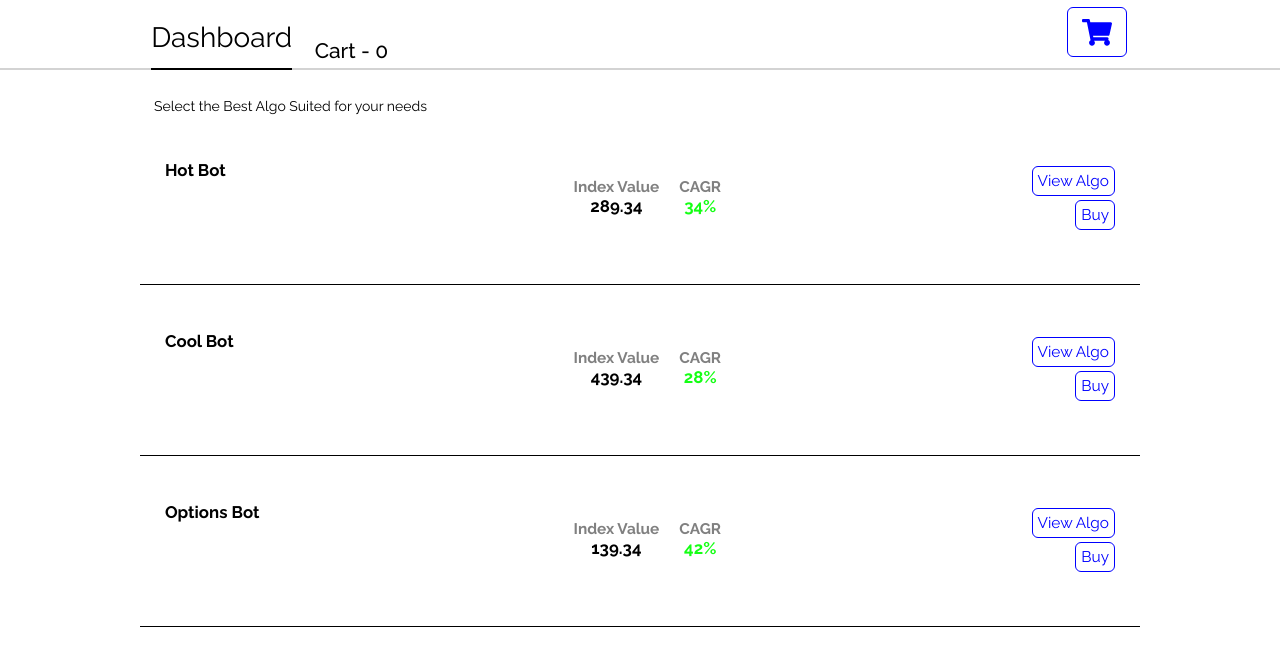
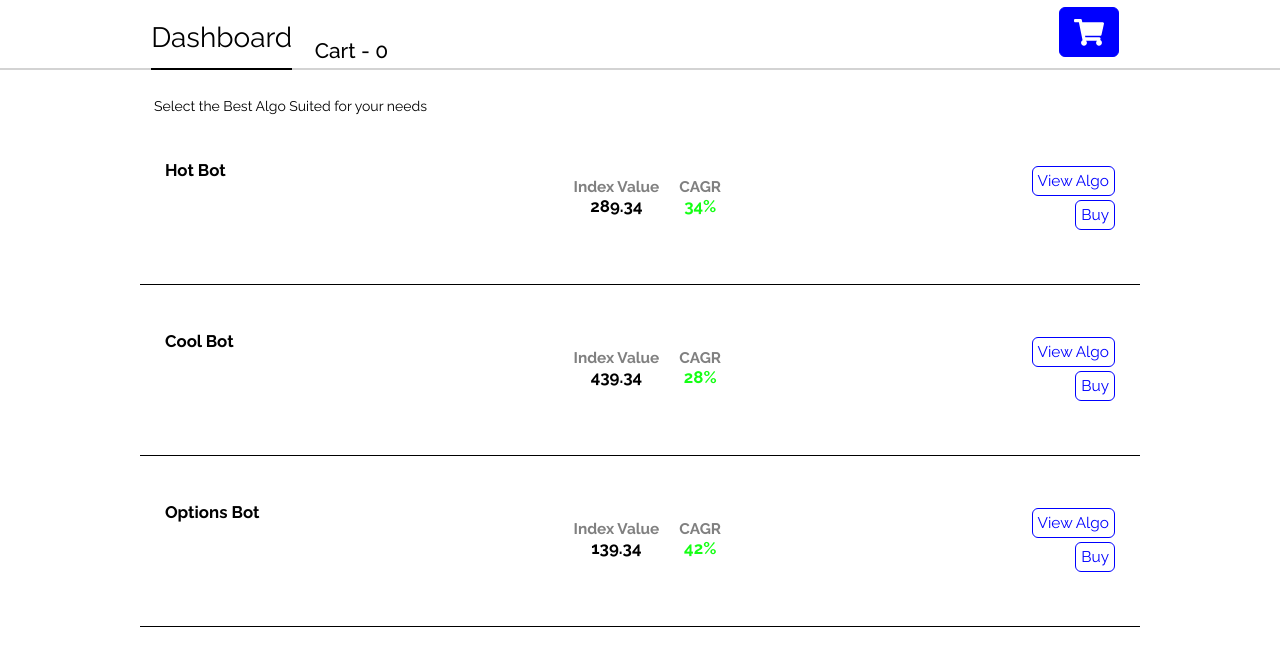
Before and after one commit to yashkuncolienker-vb/docker-miniassignment, a React (Create React App) app: page /bots in a window 1280 px wide. Shown: the top 666 px of the page. Built offline with nearby package versions, Linux system fonts and the light colour scheme.

Commit message:
000|YASH RK| Minor styling to cart icon

```diff
--- a/src/components/Navbar/Navbar.css
+++ b/src/components/Navbar/Navbar.css
@@ -28,6 +28,13 @@ nav button {
   margin-left: auto;
   align-self: center;
   position: fixed;
-  right: 10.1rem;
+  right: 10.7rem;
   top: 0.5rem;
+  background-color: blue;
+  color: white;
 }
+
+nav button:active {
+  transform: scale(0.9);
+  transition: transform 0.1s;
+}
```
